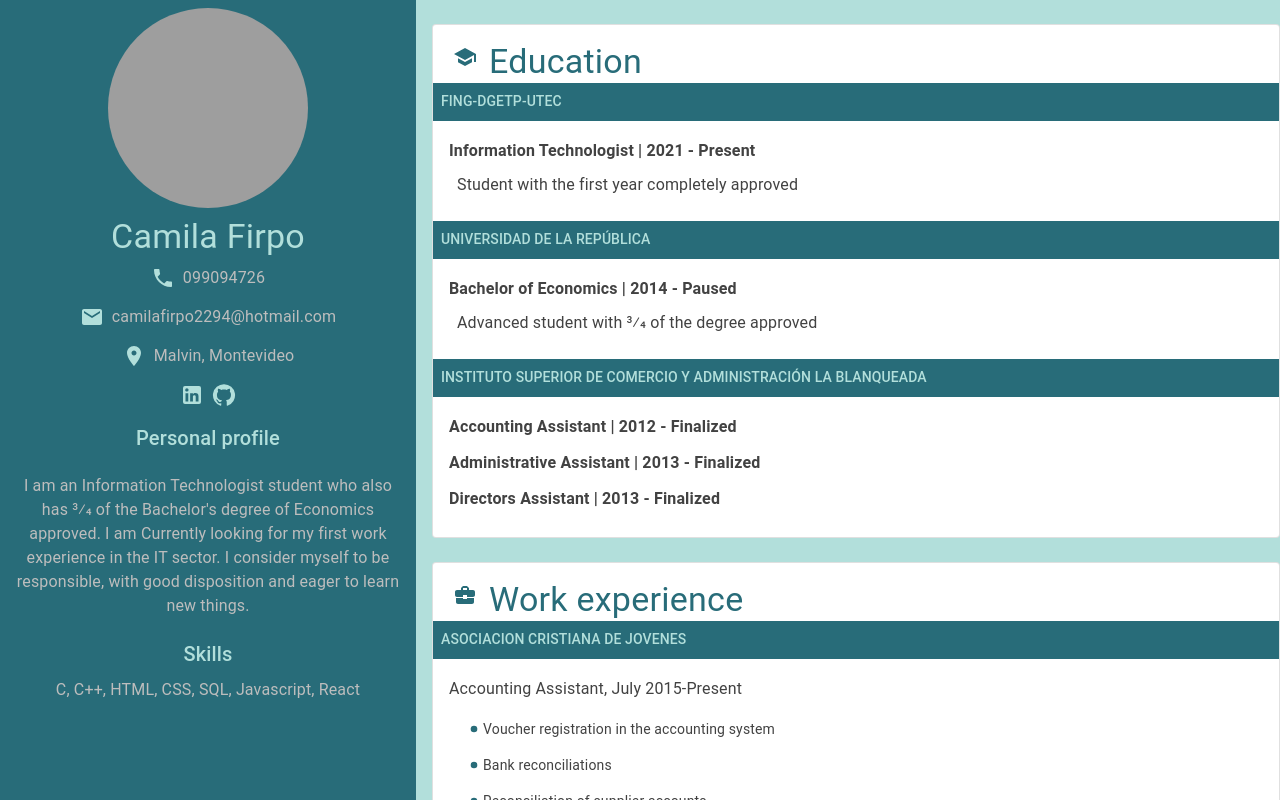
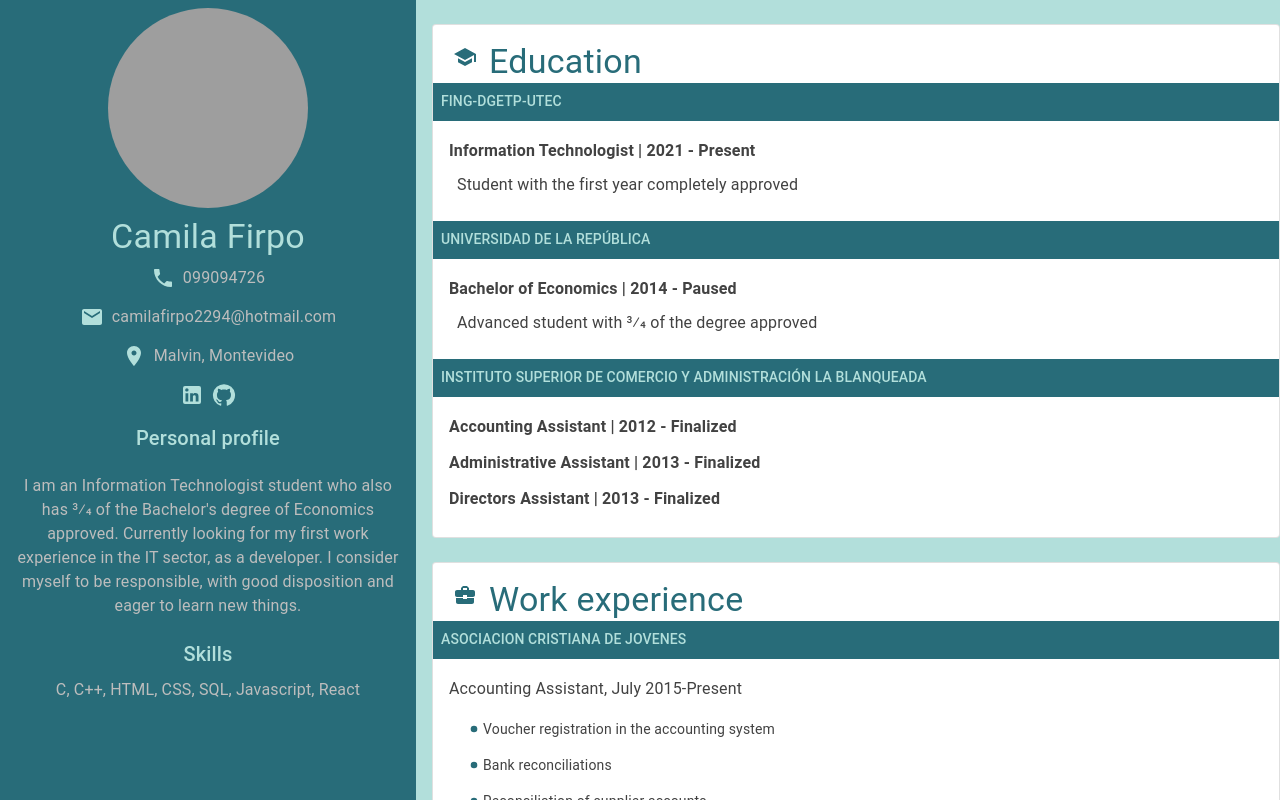
Before and after one commit to camila-firpo/CurriculumCamilaFirpo, a React (Create React App) app: page / in a window 1280 px wide. Shown: the top 800 px of the page. Built offline with nearby package versions, Linux system fonts and the light colour scheme; grey boxes are pictures that could not be loaded.

Commit message:
person info update

```diff
--- a/src/components/PersonInfo/index.js
+++ b/src/components/PersonInfo/index.js
@@ -104,10 +104,11 @@ function PersonInfo() {
             >
               <Typography variant="body1" color="secondary.main">
                 I am an Information Technologist student who also has 3⁄4 of the
-                Bachelor&apos;s degree of Economics approved. I am Currently
-                looking for my first work experience in the IT sector. I
+                Bachelor&apos;s degree of Economics approved. Currently looking
+                for my first work experience in the IT sector, as a developer. I
                 consider myself to be responsible, with good disposition and
                 eager to learn new things.
+
               </Typography>
             </Box>
           </Box>
```
